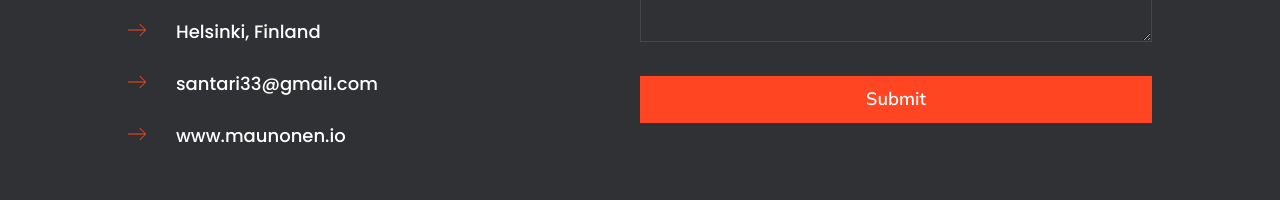
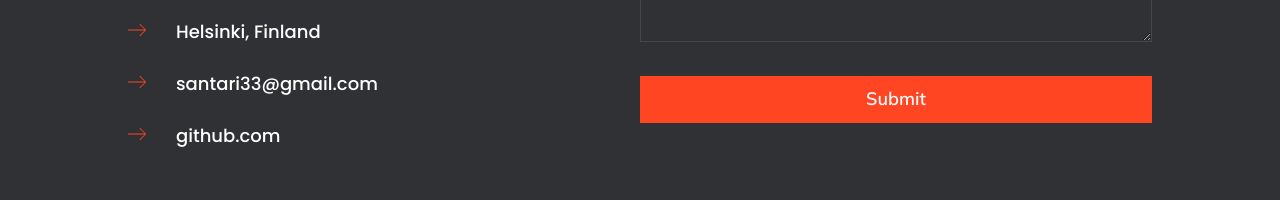
Before and after one commit to maunonen/portfolio, a React (Create React App) app: page / in a window 1280 px wide. Shown: the part 4093-4293 px from the top of the page. Built offline with nearby package versions, Linux system fonts and the light colour scheme.

Commit message:
Icon list added. TextIconList modified with url added

```diff
--- a/src/common/components/texticonslist/TextIconList.module.scss
+++ b/src/common/components/texticonslist/TextIconList.module.scss
@@ -4,21 +4,32 @@
 .iconListBlock {
   list-style-type: none;
   padding: 0px 0px;
+
   li {
     margin-bottom: 23px;
   }
+
   .itemIconBlock {
     display: flex;
     align-items: center;
     height: 100%;
+
     .itemIcon > svg {
       fill: $buttonBgColorPrimary;
     }
+
     .itemText {
       @include text($fontFamilyPrimary, 18px, 1.6);
       padding-left: 30px;
       font-weight: 500;
     }
+
+    .itemLink {
+      text-decoration: none;
+
+      &:hover .itemText {
+        color: $fontColorGrey
+      }
+    }
   }
-
 }
--- a/src/common/components/texticonslist/TextIconList.tsx
+++ b/src/common/components/texticonslist/TextIconList.tsx
@@ -9,6 +9,7 @@ export interface TextIconListPropsType {
 export interface IconListItemType {
     svgIcon?: JSX.Element
     itemText: string
+    itemLink?: string
 }
 
 const TextIconList: React.FC<TextIconListPropsType> = (props) => {
@@ -19,10 +20,22 @@ const TextIconList: React.FC<TextIconListPropsType> = (props) => {
     let iconListJSX = items.map((item, index) => (
             <li key={index}>
                 <div className={s.itemIconBlock}>
-                    <div className={s.itemIcon}>
-                        {item.svgIcon}
-                    </div>
-                    <span className={s.itemText}>{item.itemText}</span>
+                    {
+                        item.svgIcon &&
+                        <div className={s.itemIcon}>
+                            {item.svgIcon}
+                        </div>
+                    }
+                    {
+                        item.itemLink
+                            ? (
+                                <a className={s.itemLink} href={item.itemLink}>
+                                    <span className={s.itemText}>{item.itemText}</span>
+                                </a>
+                            )
+                            : <span className={s.itemText}>{item.itemText}</span>
+                    }
+
                 </div>
             </li>
         )
--- a/src/contact/Contact.tsx
+++ b/src/contact/Contact.tsx
@@ -10,9 +10,21 @@ import TextIconList, {IconListItemType} from "../common/components/texticonslist
 import ArrowRightIcon from "../assets/svg/ArrowRightIcon";
 
 const iconList: IconListItemType[] = [
-    {svgIcon: <ArrowRightIcon color={"#ff4522"}/>, itemText: "Helsinki, Finland"},
-    {svgIcon: <ArrowRightIcon color={"#ff4522"}/>, itemText: "santari33@gmail.com"},
-    {svgIcon: <ArrowRightIcon color={"#ff4522"}/>, itemText: "www.maunonen.io"},
+    {
+        svgIcon: <ArrowRightIcon color={"#ff4522"}/>,
+        itemText: "Helsinki, Finland",
+    },
+    {
+        svgIcon: <ArrowRightIcon color={"#ff4522"}/>,
+        itemText: "santari33@gmail.com",
+        itemLink : "mailto:santari33@gmail.com"
+
+    },
+    {
+        svgIcon: <ArrowRightIcon color={"#ff4522"}/>,
+        itemText: "github.com",
+        itemLink : "https://github.com/maunonen"
+    },
 ]
 
 
```
